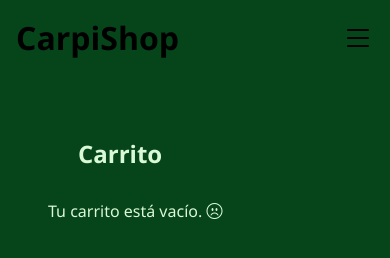
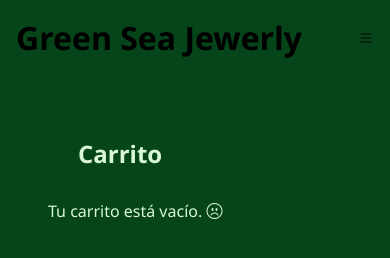
Before and after one commit to saritamelatoia/Integrador-js, a plain HTML site: page carrito.html in a window 390 px wide. Drawn offline with nearby package versions, Linux system fonts and the light colour scheme; some packages are replaced by stand-ins of ours; a script that the page names is missing.

Commit message:
penultimo commit

```diff
--- a/carrito.html
+++ b/carrito.html
@@ -13,8 +13,8 @@
 
     <div class="wrapper">
         <header class="header-mobile">
-            <h1 class="logo">CarpiShop</h1>
-            <button class="open-menu" id="open-menu">
+            <h1 class="logo">Green Sea Jewerly</h1>
+            <div class="menu-btn" onclick="toggleMenu()">
                 <i class="bi bi-list"></i>
             </button>
         </header>
@@ -23,7 +23,7 @@
                 <i class="bi bi-x"></i>
             </button>
             <header>
-                <h1 class="logo">CarpiShop</h1>
+                <h1 class="logo">Green Sea Jewerly</h1>
             </header>
             <nav>
                 <ul>
@@ -39,8 +39,11 @@
                     </li>
                 </ul>
             </nav>
+
+            <a href="/index.html"><input type="button" class="aboutus-btn" value="Home"></a>
+
             <footer>
-                <p class="texto-footer">© 2022 Carpi Coder</p>
+                <p class="texto-footer">© Green Sea Jewerly</p>
             </footer>
         </aside>
         <main>
--- a/css/carrito.css
+++ b/css/carrito.css
@@ -147,7 +147,8 @@ aside {
     display: none;
 }
 
-/*** MEDIA QUERIES ***/
+
+/*** MEDIAQUERIESSSSSSSS ***/
 
 @media screen and (max-width: 850px) {
     .contenedor-productos {
--- a/css/style.css
+++ b/css/style.css
@@ -312,6 +312,7 @@ footer {
     color: var(--clr-marroncito);
 }
 
+
 .texto-footer{
     color: var(--clr-marroncito);
 }
--- a/js/carrito.js
+++ b/js/carrito.js
@@ -9,6 +9,12 @@ let botonesEliminar = document.querySelectorAll(".carrito-producto-eliminar");
 const botonVaciar = document.querySelector("#carrito-acciones-vaciar");
 const contenedorTotal = document.querySelector("#total");
 const botonComprar = document.querySelector("#carrito-acciones-comprar");
+
+function toggleMenu() {
+    const navMenu = document.querySelector("#open-menu");
+    navMenu.classList.toggle('show');
+}
+
 
 
 function cargarProductosCarrito() {
```
Also changed, not shown: index.html (+4 -2 lines).
